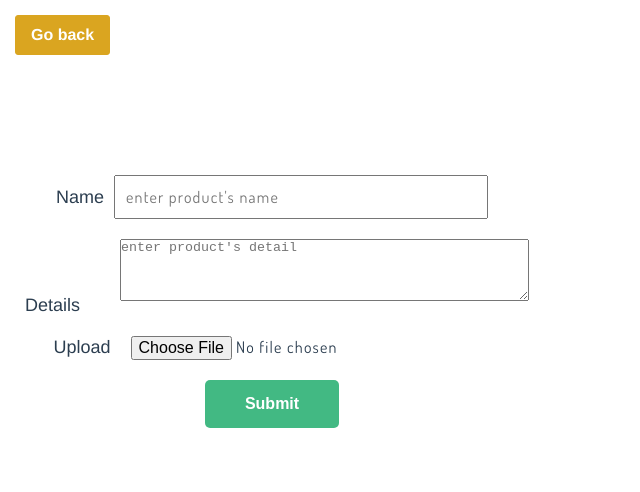
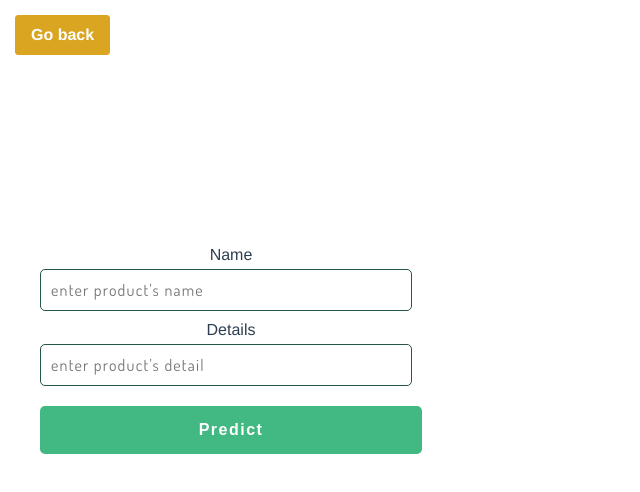
Before and after one commit to paurakhsharma/SastoKinmel, a Vue app in the folder frontend/: page /predict in a window 1280 px wide. Shown: the top 492 px of the page, without its empty margins (0-640 px from the left). Built offline with nearby package versions, Linux system fonts and the light colour scheme.

Commit message:
Fix frontend according to the api

```diff
--- a/frontend/src/views/Predict.vue
+++ b/frontend/src/views/Predict.vue
@@ -2,36 +2,21 @@
   <div class="predict">
     <router-link class="back" to="/">Go back</router-link>
 
-    <div class="container">
-      <div class="form">
-        <form @submit.prevent="sendUploadToBackend">
+    <div class="hello">
+    <form @submit.prevent="predict">
       <label for="name">Name</label>
-          <input
-            v-model="name"
-            placeholder="enter product's name"
-            type="text"
-            id="name"
-            name="name"
-          />
-          <br />
-          <label id="details-label" for="details">Details</label>
-          <textarea
-            name="details"
-            placeholder="enter product's detail"
-            id="details"
-            rows="4"
-            cols="49"
-            v-model="details"
-          ></textarea>
-          <div class="upload">
-            <label for="">Upload</label>
-            <input type="file" accept="image/jpeg" @change="onFileSelected">
+      <input type="text" id="name" placeholder="enter product's name" v-model="name">
+      <label for="details">Details</label>
+      <input type="text" id="details" placeholder="enter product's detail" v-model="details">
+      <button type="submit" @click.prevent='predict'>Predict</button>
+    </form>
+    <div class="result">
+      <span class="category">{{category}}</span>
+      <span class="slash" v-if="predicted"> >> </span>
+      <span class="subCategory">{{subCategory}}</span>
     </div>
-          <button @click.prevent="sendUploadToBackend">Submit</button>
-        </form>
   </div>
-      <div class="result"></div>
-    </div>
+
   </div>
 </template>
 
@@ -42,54 +27,104 @@ export default {
     return {
       name: "",
       details: "",
-      selectedImage: "",
+      predicted: false,
+      category: '',
+      subCategory: ''
     };
   },
   methods: {
-    sendUploadToBackend() {
+    predict() {
       console.log('sending')
       const fd = new FormData()
       fd.append('name', this.name)
       fd.append('details', this.details)
-      fd.append('file', this.selectedImage)
-      console.log(this.selectedImage)
       const path = "http://localhost:5000/api/upload";
       this.axios.post(path, fd)
         .then((response) => {
+          this.predicted = true
+          this.category = response.data.result.category
+          this.subCategory = response.data.result.subCategory
           console.log('response', response)
         })
       console.log("tried code in sendUploadToBackend");
-    },
-    onFileSelected(event) {
-      this.selectedImage = event.target.files[0]
     }
   }
 };
 </script>
 
 <style lang="scss">
-.container {
-  display: flex;
-
-  form {
-    margin-top: 150px;
-
-    label {
-      font-size: 18px;
-      margin-left: 10px;
+.category {
+  font-size: 24px;
+  font-weight: 700;
+}
+.slash {
+  margin-left: 5px;
+  margin-right: 5px;
+  font-size: 24px;
+  // color: rgb(217, 255, 0);
+  font-weight: 1000;
 }
 
-    #details {
-      margin-left: 40px;
+.subCategory {
+  font-size: 24px;
+  font-weight: 700;
 }
 
-    input,
-    textarea {
+.hello {
+  height: 80vh;
+  display: flex;
+  align-items: center;
+}
+.hello form {
+  display: flex;
+  flex-direction: column;
+  width: 40%;
+  padding: 0 40px;
+}
+input {
+  padding: 10px;
+  border-radius: 5px;
+  border: solid 1px #265741;
+  box-shadow: 10px 15px 0.5;
+  font-size: 18px;
+}
+label {
+  margin-bottom: 5px;
   margin-top: 10px;
-      margin-bottom: 10px;
-      margin-left: 10px;
 }
+button {
+  margin-top: 20px;
+  padding: 15px;
+  background: #42b983;
+  border: none;
+  border-radius: 5px;
+  font-weight: 500;
+  font-size: 24px;
+  color: white;
+  letter-spacing: 1.5px;
 }
+.result {
+  display: flex;
+  height: 100%;
+  width: 100%;
+  justify-content: center;
+  align-items: center;
+}
+.survived {
+  text-align: center;
+  display: flex;
+  flex-direction: column;
+}
+.not-survived {
+  text-align: center;
+  display: flex;
+  flex-direction: column;
+}
+.result-msg {
+  margin-top: 20px;
+  font-size: 24px;
+  padding: 10px;
+  font-weight: 700;
 }
 
 .predict {
```
Lines whose indentation alone changed are shown as unchanged.
